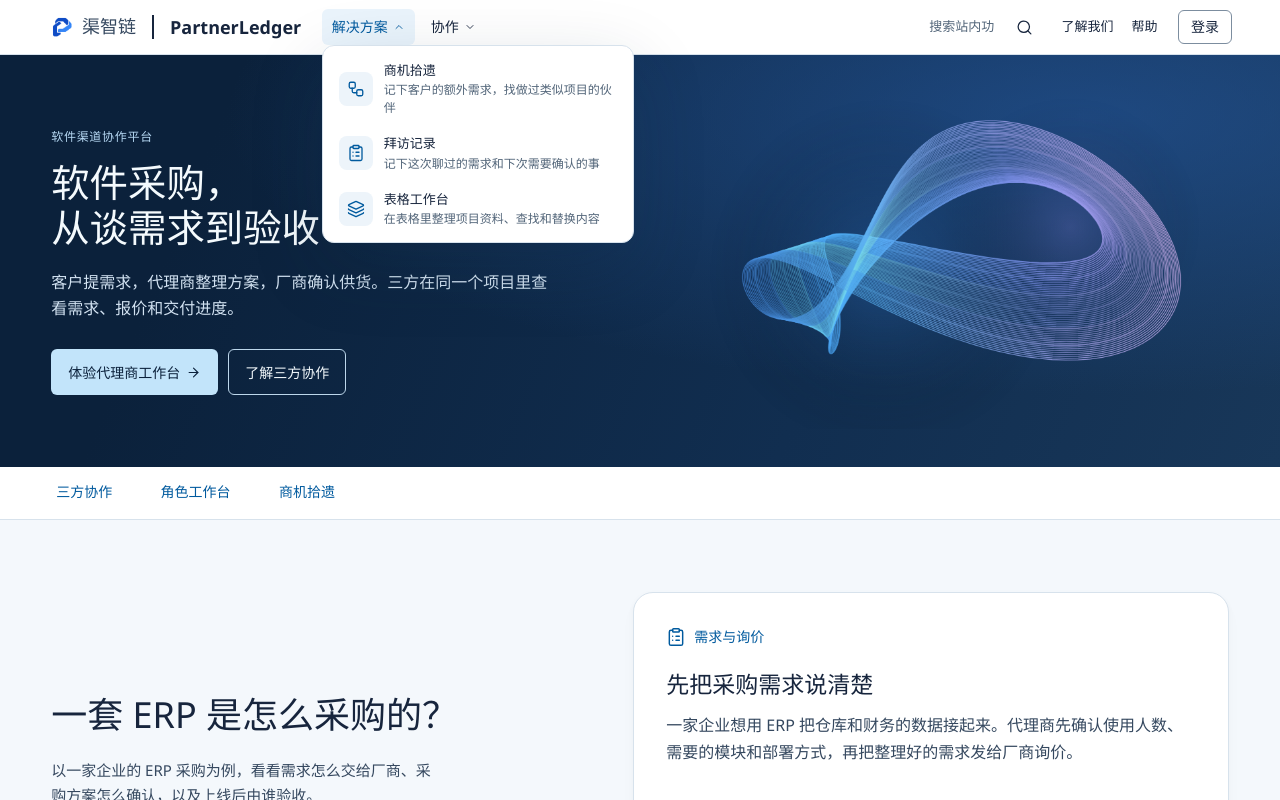
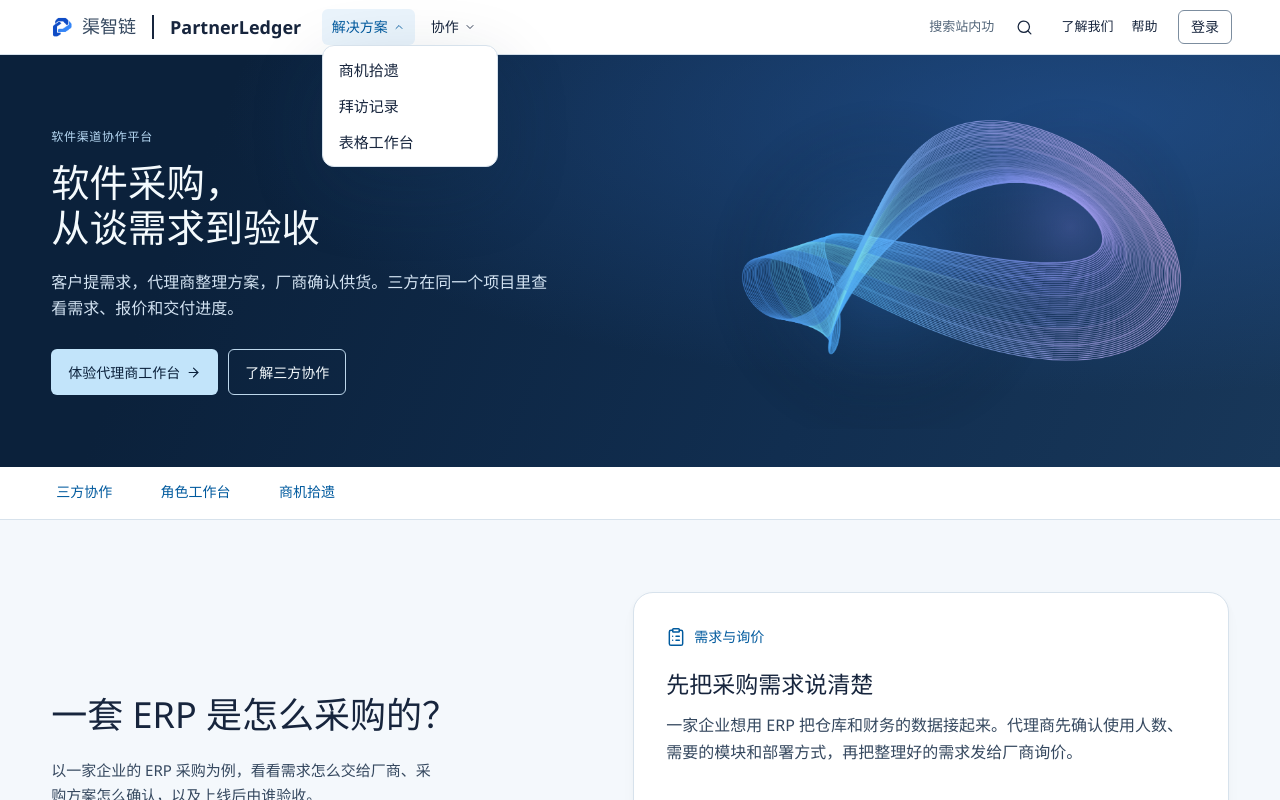
Before and after one commit to wweijie473-boop/PartnerLedger, a Vue app in the folder frontend/: page / in a window 1280 px wide. Both pictures are taken after a click on the button "解决方案". Shown: the top 800 px of the page. Built offline with nearby package versions, Linux system fonts and the light colour scheme.

Commit message:
style(frontend): simplify the solutions dropdown

```diff
--- a/frontend/src/PortalHeader.vue
+++ b/frontend/src/PortalHeader.vue
@@ -94,9 +94,16 @@ onUnmounted(() => document.removeEventListener('pointerdown', outside))
             @click="toggle(menu.id)" @keydown.down.prevent="focusFirst(menu.id)">
             {{ menu.label }} <UiIcon name="chevron-down" :size="12" />
           </button>
-          <ul v-show="active === menu.id" :id="'portal-panel-' + menu.id" class="pl-popover">
+          <ul v-show="active === menu.id" :id="'portal-panel-' + menu.id" class="pl-popover"
+            :class="{ 'pl-popover-text': menu.id === 'solutions' }">
             <li v-for="link in menu.links" :key="link.href">
-              <a :href="destination(link.href)" @click="dismiss"><span class="pl-link-icon"><UiIcon :name="link.icon" :size="18" /></span><span><strong>{{ link.label }}</strong><small>{{ link.description }}</small></span></a>
+              <a :href="destination(link.href)" @click="dismiss">
+                <template v-if="menu.id === 'solutions'">{{ link.label }}</template>
+                <template v-else>
+                  <span class="pl-link-icon"><UiIcon :name="link.icon" :size="18" /></span>
+                  <span><strong>{{ link.label }}</strong><small>{{ link.description }}</small></span>
+                </template>
+              </a>
             </li>
           </ul>
         </div>
--- a/frontend/src/portal-header.css
+++ b/frontend/src/portal-header.css
@@ -64,6 +64,8 @@ body:has(.pl-header) { min-width: 0; }
 }
 .pl-popover a { display: flex; gap: 11px; align-items: center; min-height: 54px; padding: 8px 10px; border-radius: var(--ui-radius-sm); color: var(--ui-ink); text-decoration: none; }
 .pl-popover a:hover, .pl-popover a:focus-visible { background: var(--ui-accent-bg); }
+.pl-popover-text { width: min(176px, calc(100vw - 32px)); }
+.pl-popover-text a { min-height: 36px; padding-block: 5px; }
 .pl-link-icon { display: grid; flex: 0 0 34px; height: 34px; place-items: center; border-radius: 8px; color: var(--ui-link); background: var(--ui-surface-hover); }
 .pl-popover strong, .pl-popover small { display: block; }
 .pl-popover strong { font-size: 13px; font-weight: 500; }
```
